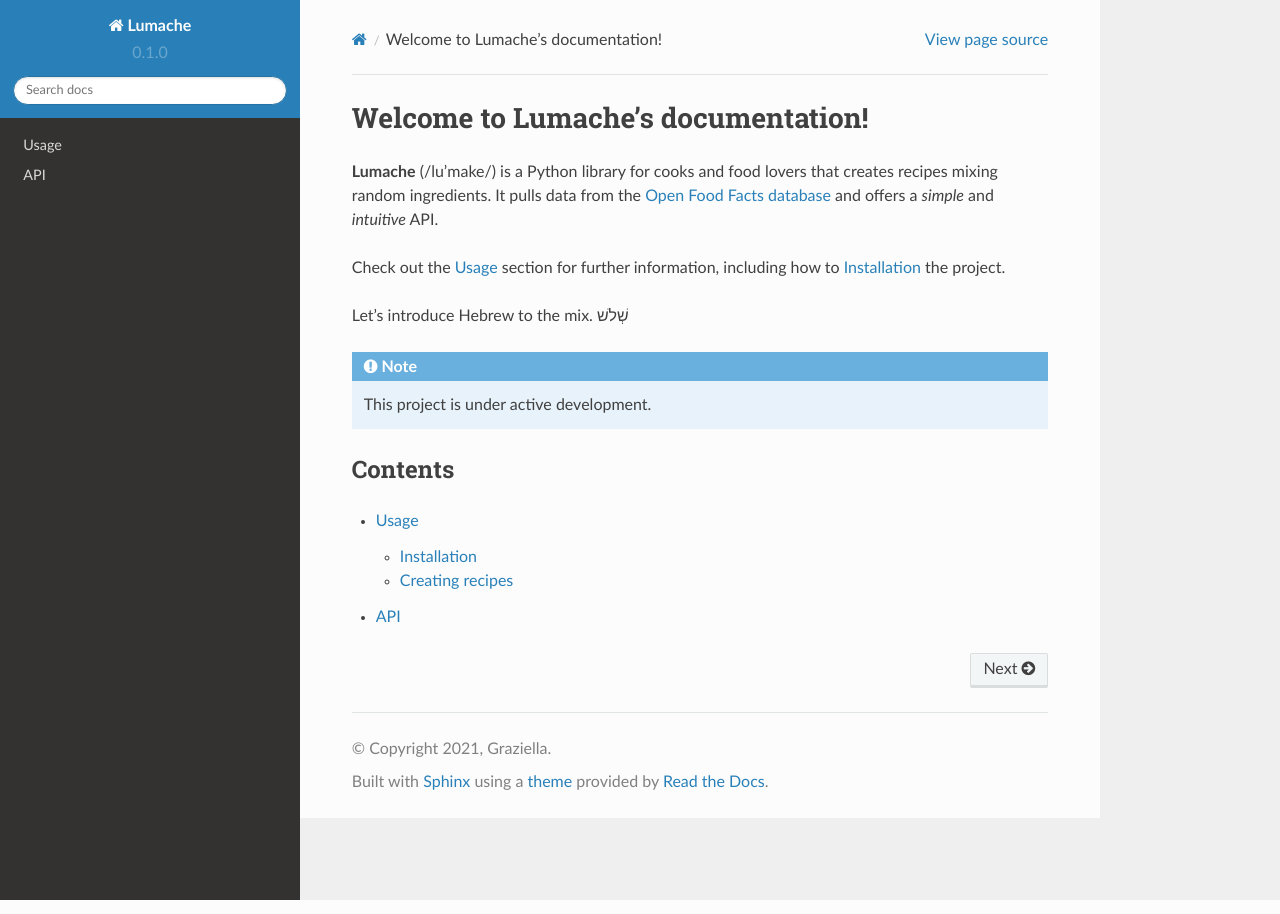
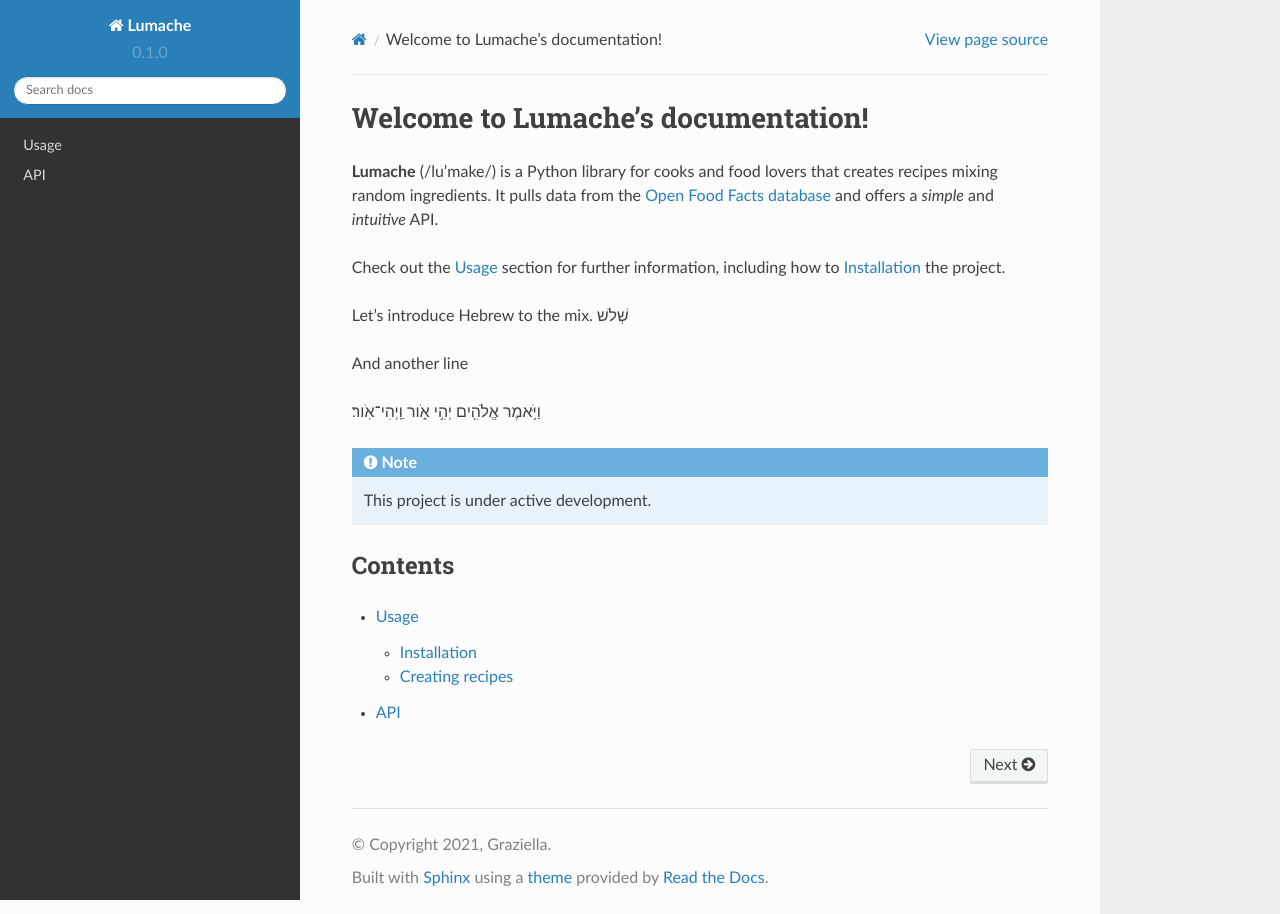
Before and after one commit to yakob-aleksandrovich/rtd-tutorial, a Sphinx documentation site: the page built from docs/source/index.rst, in a window 1280 px wide. Built offline with Sphinx 7.4.7 and the Read the Docs theme 2.0.0, drawn with Linux system fonts in a browser that asks for light colours.

Commit message:
New line of Hebrew

```diff
--- a/docs/source/index.rst
+++ b/docs/source/index.rst
@@ -12,6 +12,9 @@
 Let's introduce Hebrew to the mix.
 שְׁלֹש
 
+And another line
+
+וַיֹּ֥אמֶר אֱלֹהִ֖ים יְהִ֣י אֹ֑ור וַֽיְהִי־אֹֽור׃
 
 .. note::
 
```
